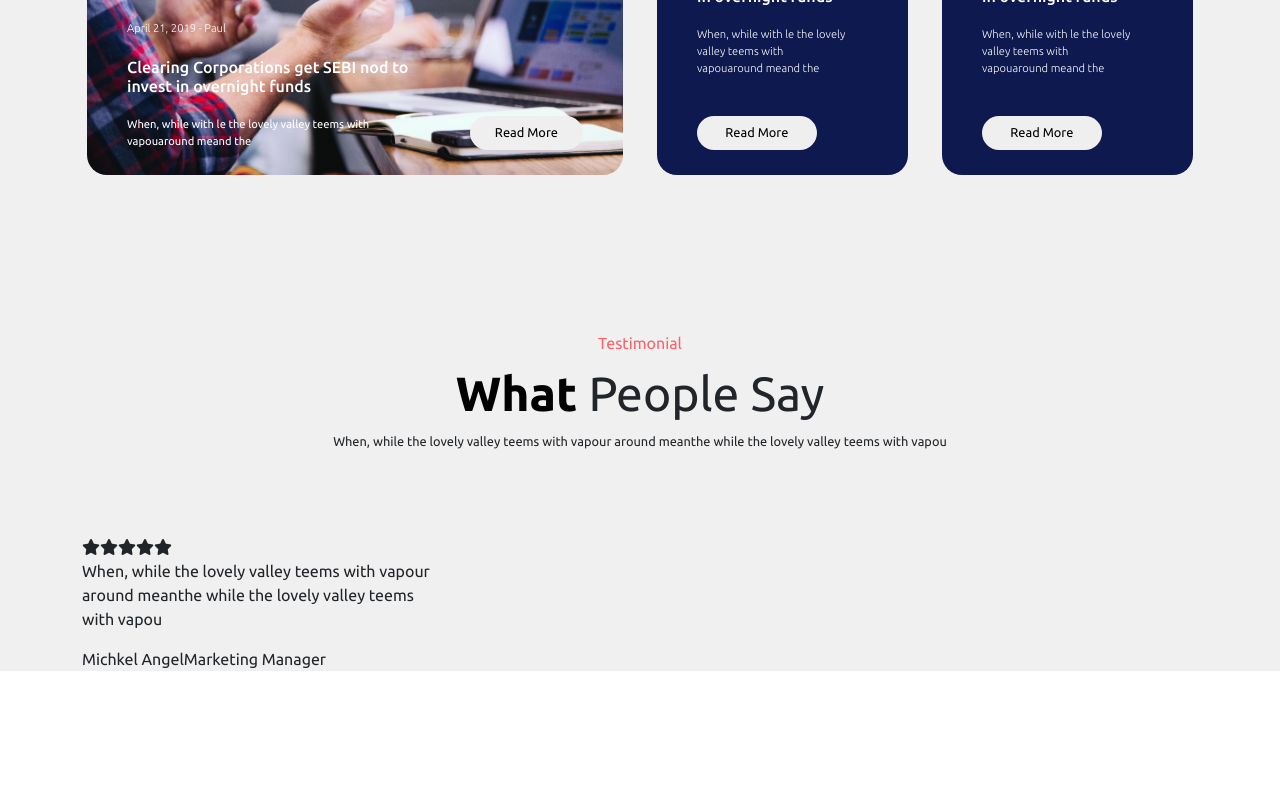
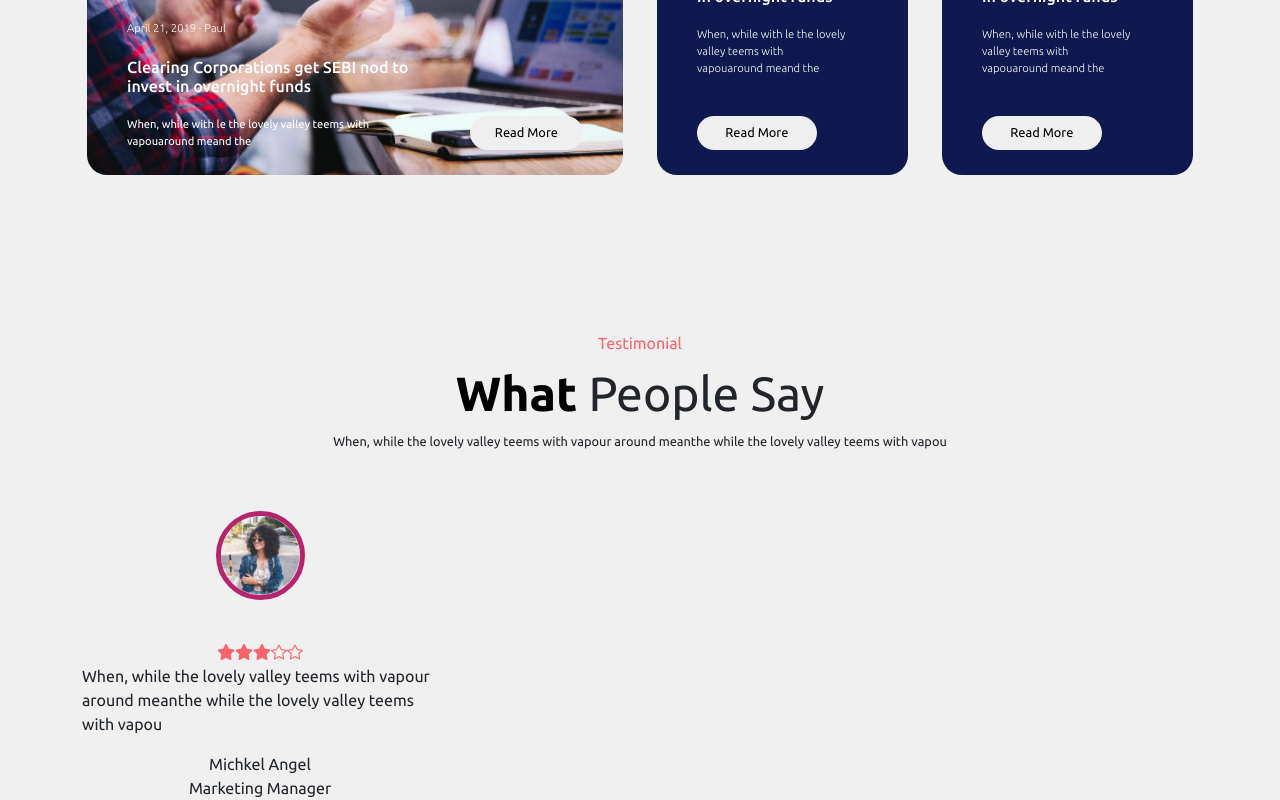
Before and after one commit to saff-it/proj-html-vuejs, a Vue app: page / in a window 1280 px wide. Shown: the part 4339-5139 px from the top of the page. Before the commit the page ends 5010 px from the top, so only its background shows below. Built offline with nearby package versions, Linux system fonts and the light colour scheme.

Commit message:
main - sixth section/bootstrap icons imported + css improvements

```diff
--- a/package.json
+++ b/package.json
@@ -9,6 +9,7 @@
   },
   "dependencies": {
     "bootstrap": "^5.2.0",
+    "bootstrap-icons": "^1.9.1",
     "core-js": "^3.8.3",
     "node-sass": "^7.0.1",
     "sass-loader": "^13.0.2",
--- a/src/App.vue
+++ b/src/App.vue
@@ -30,6 +30,7 @@ export default {
 
 <style lang="scss">
 @import "~bootstrap/scss/bootstrap.scss";
+@import url("https://cdn.jsdelivr.net/npm/bootstrap-icons@1.9.1/font/bootstrap-icons.css");
 
 @import "./styles/general.scss";
 @import "./styles/variables.scss";
--- a/src/components/siteMain.vue
+++ b/src/components/siteMain.vue
@@ -165,18 +165,18 @@
             <div class="container">
                 <div class="row">
 
-                    <div class="col-4">
+                    <div class="col-4 ms_testimonial-container">
 
                         <div class="ms_avatar-box">
-                            <img src="" alt="">
+                            <img class="w-100" src="../assets/img/philipe-cavalcante-539505-unsplash-1024x1024.png" alt="">
                         </div>
 
                         <div class="ms_stars-box">
-                            <i class="fa-solid fa-star"></i>
-                            <i class="fa-solid fa-star"></i>
-                            <i class="fa-solid fa-star"></i>
-                            <i class="fa-solid fa-star"></i>
-                            <i class="fa-solid fa-star"></i>
+                            <i class="fa-solid fa-star ms_full-star "></i>
+                            <i class="fa-solid fa-star ms_full-star"></i>
+                            <i class="fa-solid fa-star ms_full-star"></i>
+                            <i class="bi bi-star ms_empty-star"></i>
+                            <i class="bi bi-star ms_empty-star"></i>
                         </div>
 
                         <p>When, while the lovely valley teems with vapour
@@ -186,6 +186,9 @@
                         <span>Marketing Manager</span>
 
                     </div>
+
+
+
                 </div>
             </div>
 
@@ -518,4 +521,29 @@ section.ms_carousel-bg {
 .ms_testimonial-section{
     background-color: $colorText3;
 }
+
+.ms_testimonial-container{
+    display: flex;
+    flex-direction: column;
+    align-items: center;
+
+    .ms_avatar-box{
+        width: 25%;
+        border: 5px solid $colorText12;
+        border-radius: 50%;
+        margin-bottom: 40px;
+    }
+
+    .ms_stars-box i.ms_full-star{
+        color: $colorText9;
+    }
+
+    .ms_stars-box i.ms_empty-star{
+        color: $colorText9;
+
+    }
+}
+
+
+
 </style>
```
Also changed, not shown: 1 other file (tests, documents, lock files or other folders).
